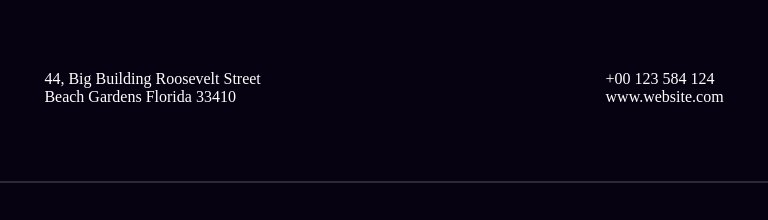
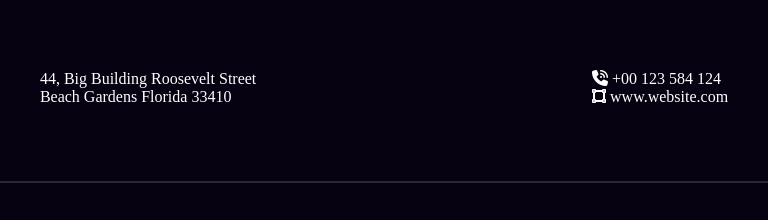
Before and after one commit to israt71/assignment01, a plain HTML site: page index.html in a window 1280 px wide. Shown: the part 7786-8006 px from the top of the page, 256-1024 px from the left. Drawn offline with Linux system fonts and the light colour scheme.

Commit message:
final commit

```diff
--- a/index.html
+++ b/index.html
@@ -9,6 +9,7 @@
 <link rel="preconnect" href="https://fonts.gstatic.com" crossorigin>
 <link href="https://fonts.googleapis.com/css2?family=Merriweather:ital,wght@0,300;0,400;0,700;0,900;1,300;1,400;1,700;1,900&display=swap" rel="stylesheet">
     <link rel="stylesheet" href="styles/ney-year.css">
+    <script src="https://kit.fontawesome.com/df2829b7f9.js" crossorigin="anonymous"></script>
 </head>
 <body>
     <header class="header">
@@ -106,8 +107,8 @@
             <div class="footer_end_col1">
             44, Big Building Roosevelt Street <br>Beach Gardens Florida 33410</div>
 
-                <div class="footer_end_col2">
-                    +00 123 584 124 <br>
+                <div class="footer_end_col2"><i class="fa-solid fa-phone-volume"></i>
+                    +00 123 584 124 <br><i class="fa-solid fa-vector-square"></i>
                         www.website.com
 
                 </div>
```
